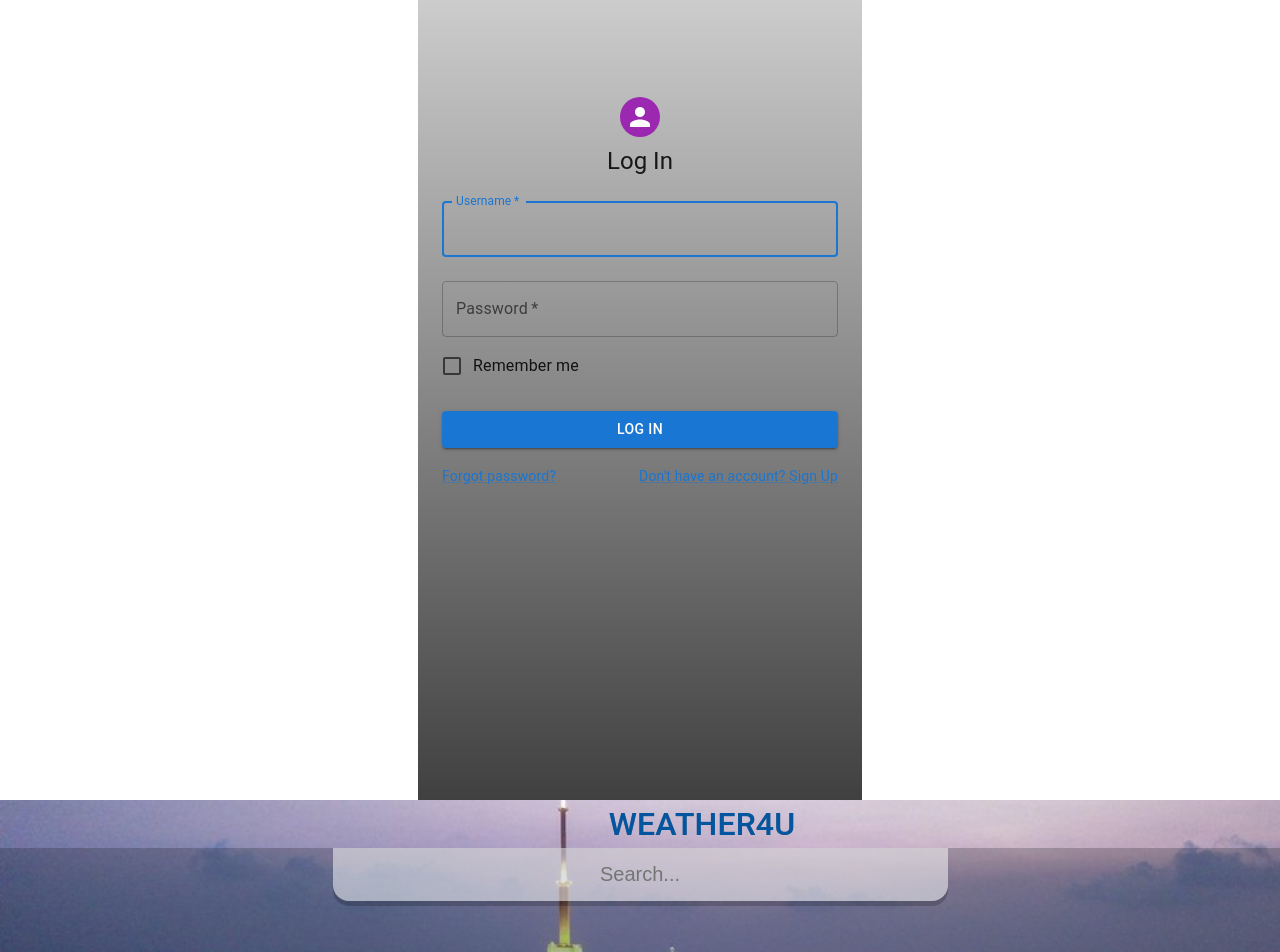
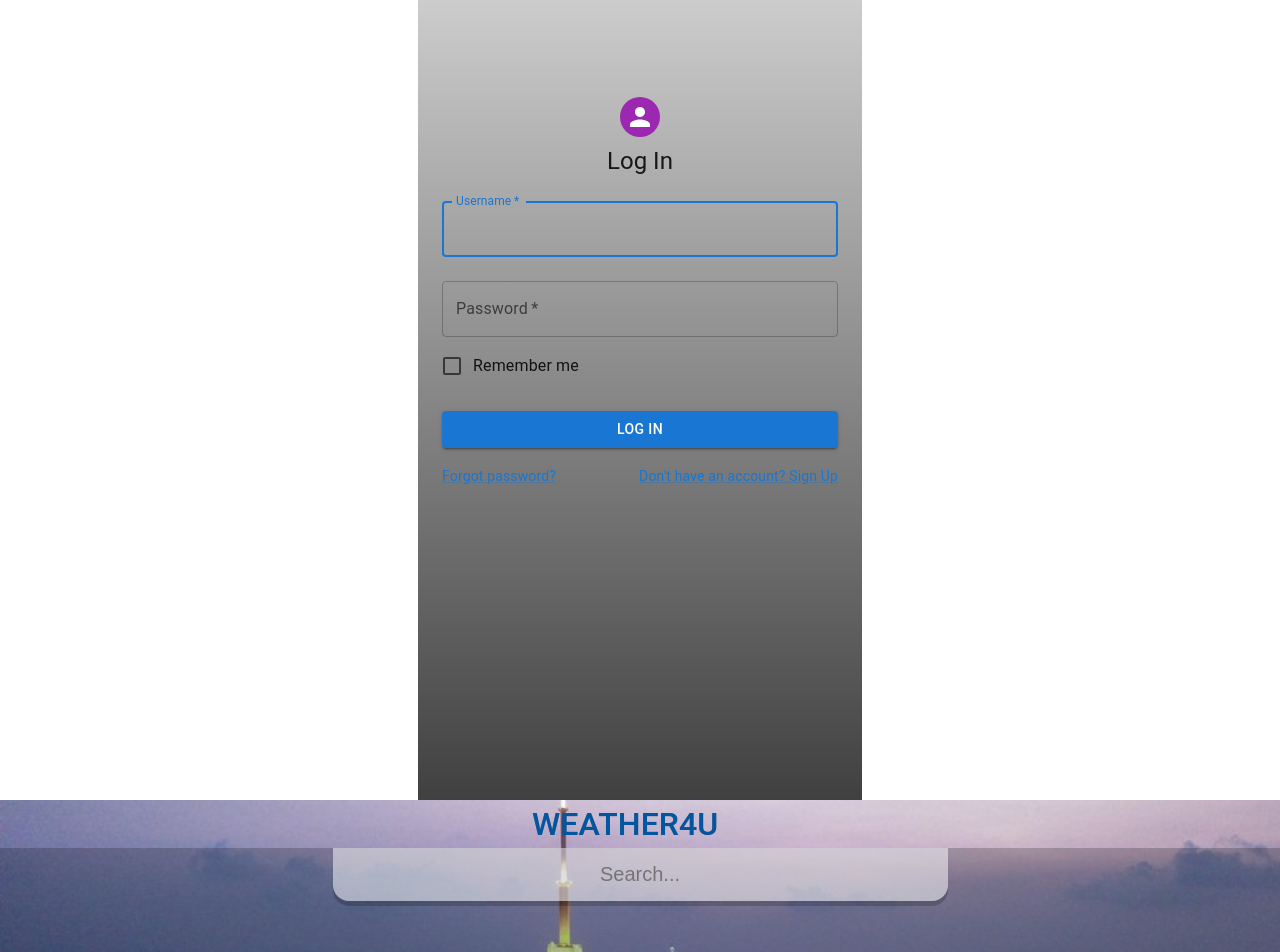
Before and after one commit to oshanadithya/weather4uProject, a React (Create React App) app: page / in a window 1280 px wide. Shown: the top 952 px of the page. Built offline with nearby package versions, Linux system fonts and the light colour scheme.

Commit message:
Update index.css

```diff
--- a/src/index.css
+++ b/src/index.css
@@ -10,7 +10,7 @@
   font-weight: 500;
   text-align: center;
   margin-top: 20px;
-  margin-left: 46%;
+  margin-left: 40%;
   margin-right: auto;
   margin-bottom: 50px;
   padding-bottom: 50px;
```
